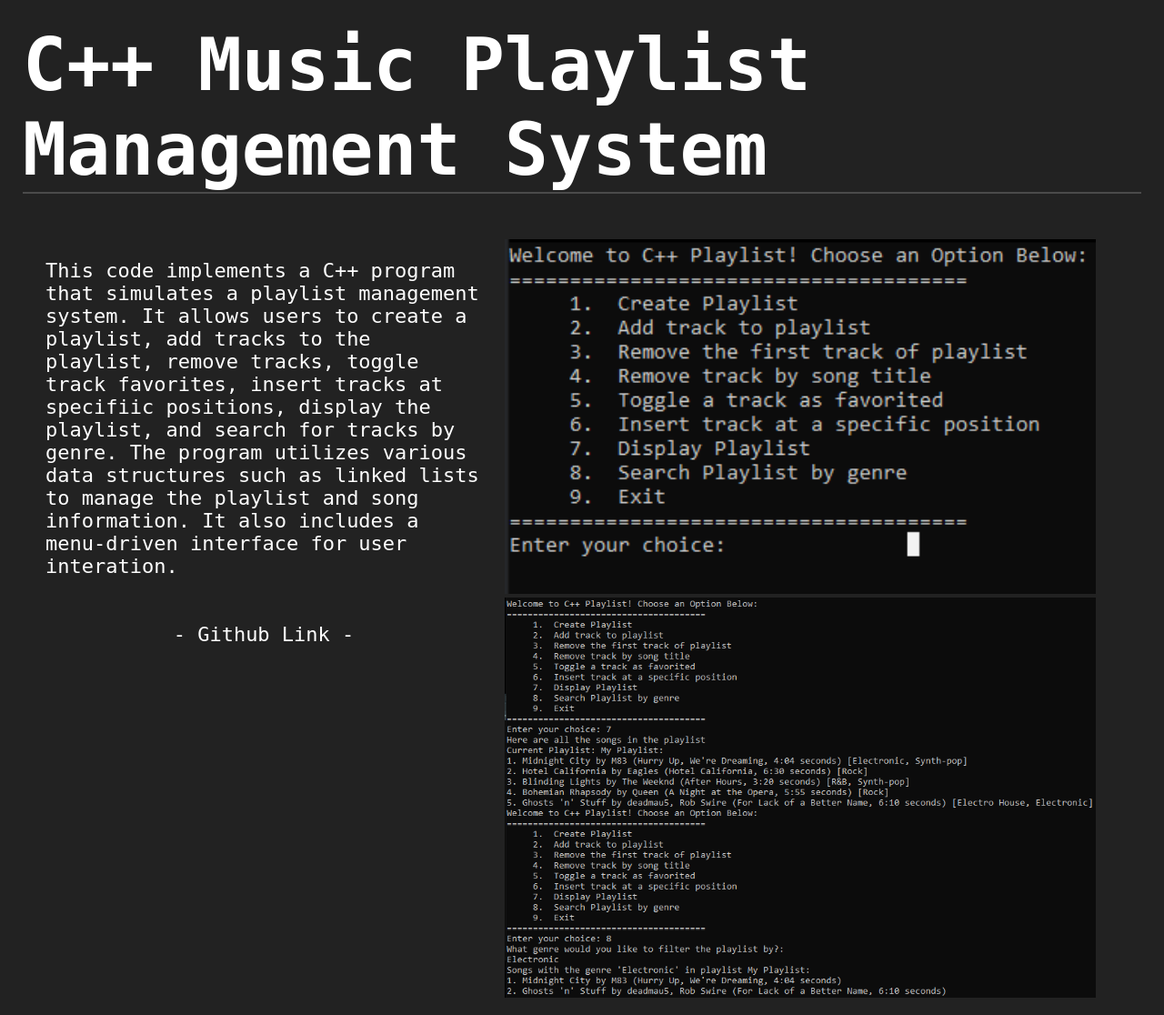
After one commit to viccon23/PersonalSitePy, a Flask app: page /CPPMusicPlaylist in a window 1280 px wide. The commit adds this page. Shown: the whole page at 91% size. Run offline with Flask 2, Linux system fonts and the light colour scheme.

Commit message:
Added new tab, cleaned up app.py file

```diff
--- a/app.py
+++ b/app.py
@@ -2,12 +2,6 @@ from flask import Flask, render_template, request
 
 
 app = Flask(__name__)
-
-
-
-@app.route("/user/<name>")
-def greet(name):
-    return f"<p> Hello, { name }! </p>"
 
 
 @app.route("/")
@@ -28,12 +22,16 @@ def writeToFile(filename, message):
         f.write(message)
 
 @app.route("/Wordle")
-def projects():
+def project0():
     return render_template("wordle.html")
 
 @app.route("/DiscordMessageBot")
-def project():
+def project1():
     return render_template("MessageBot.html")
+
+@app.route("/CPPMusicPlaylist")
+def project2():
+    return render_template("CPPMusic.html")
 
 
 ## When running this file directly...
--- a/static/basic.css
+++ b/static/basic.css
@@ -143,3 +143,13 @@ You can use this to set the background color, margins, etc. as shown below
       width:600px;
       padding-right:20px;
     }
+
+    /* C++ PLAYLIST CSS */
+    .containerMusic {
+      align-items: top;
+      display:flex;
+    }
+    .image-containerMusic img {
+      width:650px;
+      padding-right: 50px;
+    }
--- /dev/null
+++ b/templates/CPPMusic.html
@@ -0,0 +1,27 @@
+<!DOCTYPE html>
+<head>
+    <link rel="stylesheet" href="static/basic.css">
+    <title> C++ Music Playlist </title>
+</head>
+<body>
+    <div class="FrontPageTitle">
+        <h1> C++ Music Playlist Management System </h1>
+    </div>
+    <div class="containerMusic">
+        <p class="content">
+                 This code implements a C++ program that simulates a playlist management system.
+                 It allows users to create a playlist, add tracks to the playlist, remove tracks,
+                 toggle track favorites, insert tracks at specifiic positions, display the playlist,
+                 and search for tracks by genre. The program utilizes various data structures such
+                 as linked lists to manage the playlist and song information. It also includes a
+                 menu-driven interface for user interation.
+            <br>
+            <br>
+            <br>
+            <a href="https://github.com/viccon23/Music-Playlist" class="center-link">- Github Link -</a>
+    <div class="image-containerMusic">
+        <img src="/static/MusicPlaylist1.PNG" alt="Image 1">
+        <img src="/static/MusicPlaylist3.PNG" alt="Image 2">
+    </div>
+</div>
+</body>
--- a/templates/base.html
+++ b/templates/base.html
@@ -12,6 +12,7 @@
             <h1>Projects:</h1>
             <a href="/Wordle">Python Wordle Clone</a>
             <a href="/DiscordMessageBot">Discord Message Bot</a>
+            <a href="/CPPMusicPlaylist">C++ Music Playlist</a>
         </div>
         <div class="Contact">
             <h1>Contact Info:</h1>
```
Also changed, not shown: static/MusicPlaylist1.PNG (added), static/MusicPlaylist3.PNG (added).
